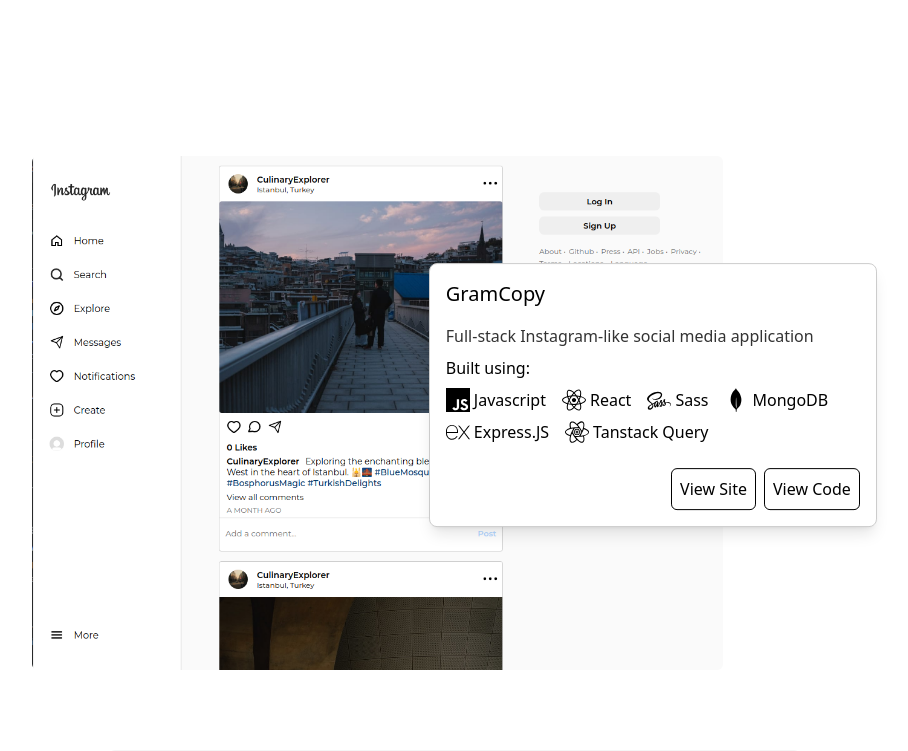
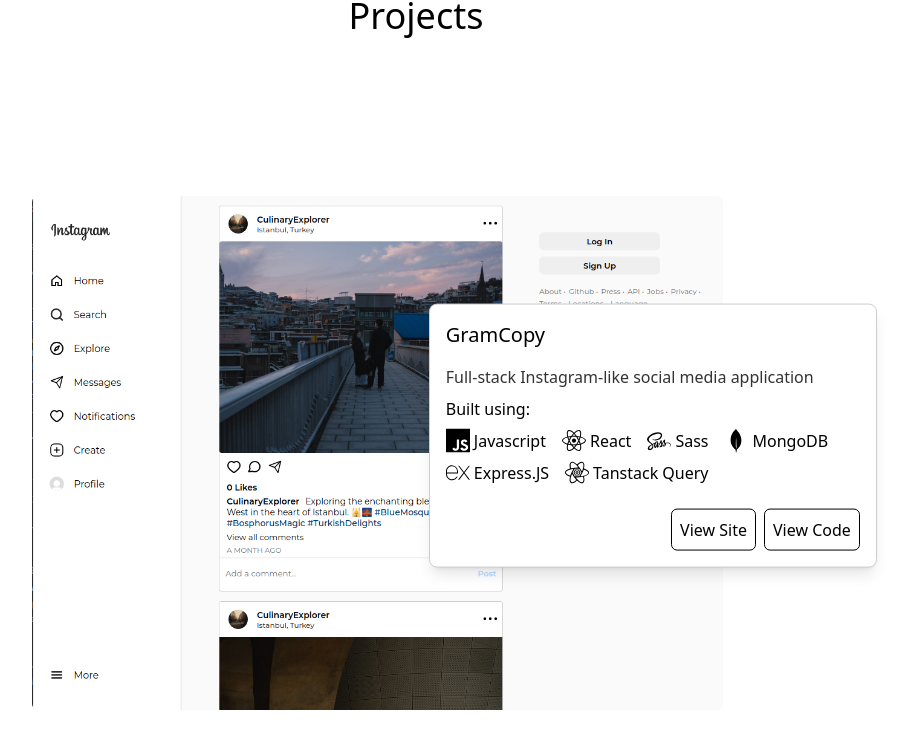
Before and after one commit to Stillwell-C/personal-site, a React (Vite) app: page / in a window 1280 px wide. Shown: the part 2484-3235 px from the top of the page, without its empty margins (224-1132 px from the left). Built offline with nearby package versions, Linux system fonts and the light colour scheme.

Commit message:
Add margin & move header

```diff
--- a/src/components/Projects.tsx
+++ b/src/components/Projects.tsx
@@ -14,9 +14,9 @@
   console.log(scrollYProgress.get());
 
   return (
-    <section className='relative overflow-x-hidden mt-10' id='projects'>
-      <div className='h-full pb-40'>
-        <h2 className='mb-40 text-center text-4xl'>Projects</h2>
+    <section className='mt-20' id='projects'>
+      <h2 className='mb-40 text-center text-4xl'>Projects</h2>
+      <div className='overflow-x-hidden h-full pb-40'>
         <div
           ref={sectionref}
           className='flex flex-col gap-20 sm:gap-60 md:gap-20 mb-48'
```
